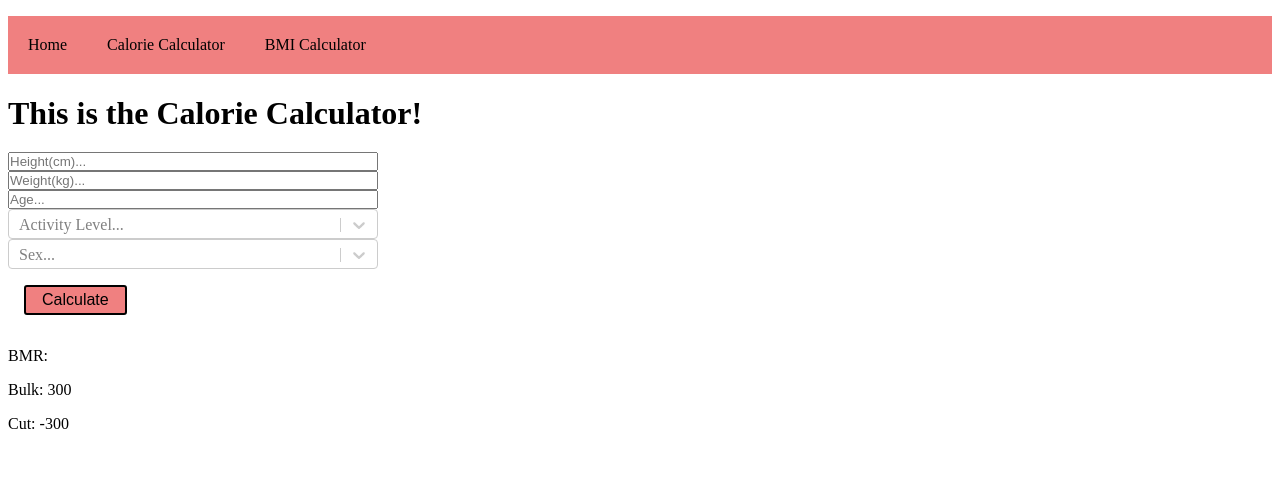
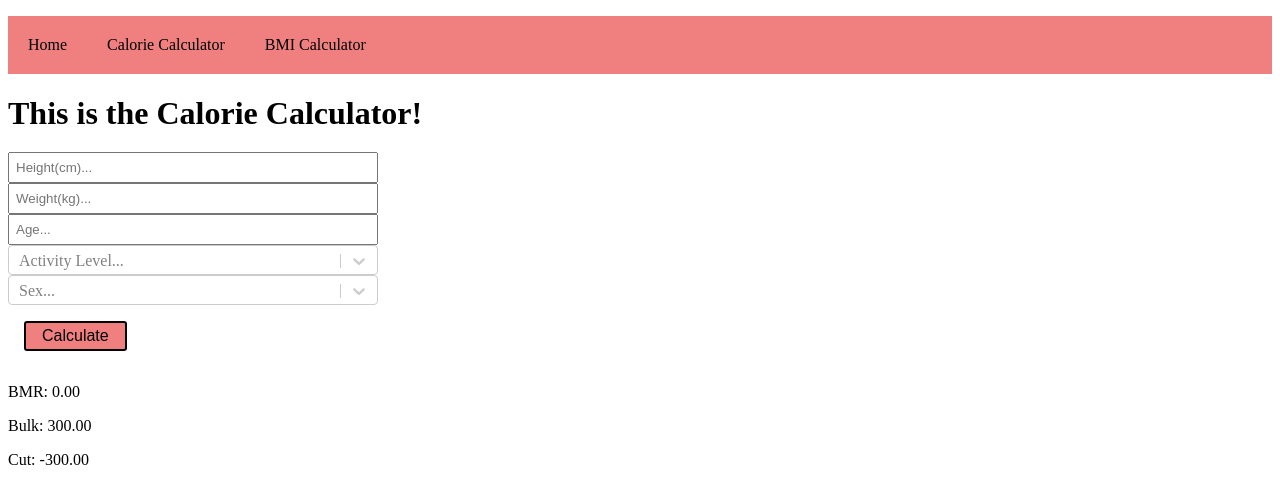
Before and after one commit to Dominik-luszcz/MernPractice, a React (Create React App) app in the folder client/: page /calorieCalculator in a window 1280 px wide. Shown: the top 504 px of the page. Built offline with nearby package versions, Linux system fonts and the light colour scheme.

Commit message:
Have consistency on calculators

```diff
--- a/client/src/pages/BMI.jsx
+++ b/client/src/pages/BMI.jsx
@@ -37,6 +37,8 @@ function BMI() {
                 <input type = "Number" placeholder='Height(m)...' onChange={(event) => {
                     setHeight(event.target.value);
                 }}/>
+            </div>
+            <div>
                 <input type = "Number" placeholder='Weight(kg)...' onChange={(event) => {
                     setWeight(event.target.value);
                 }}/>
--- a/client/src/pages/CalorieCalculator.jsx
+++ b/client/src/pages/CalorieCalculator.jsx
@@ -88,17 +88,18 @@ function CalorieCalculator() {
         {/*<UsersList /> */}
 
             <div>
-                <input style = {{width: "370px"}} type = "Number" placeholder='Height(cm)...' onChange={(event) => {
+                <input style = {{width: "370px", padding: "6px"}} type = "Number" placeholder='Height(cm)...' onChange={(event) => {
                     setHeight(event.target.value);
                 }}/>
             </div>
+
             <div>
-                <input style = {{width: "370px"}} type = "Number" placeholder='Weight(kg)...' onChange={(event) => {
+                <input style = {{width: "370px", padding: "6px"}} type = "Number" placeholder='Weight(kg)...' onChange={(event) => {
                     setWeight(event.target.value);
                 }}/>
             </div>
             <div>
-                <input style = {{width: "370px"}} type = "Number" placeholder='Age...' onChange={(event) => {
+                <input style = {{width: "370px", padding: "6px"}} type = "Number" placeholder='Age...' onChange={(event) => {
                     setAge(event.target.value);
                 }}/>
             </div>
@@ -113,13 +114,13 @@ function CalorieCalculator() {
             </div>
 
             <p>
-                {"BMR:  "}{calories}
+                {"BMR:  "}{Number(calories).toFixed(2)}
             </p>
             <p>
-                {"Bulk:  "}{calories + 300}
+                {"Bulk:  "}{Number(calories + 300).toFixed(2)}
             </p>
             <p>
-                {"Cut:  "}{calories - 300}
+                {"Cut:  "}{Number(calories - 300).toFixed(2)}
             </p>
         </>
     );
```
